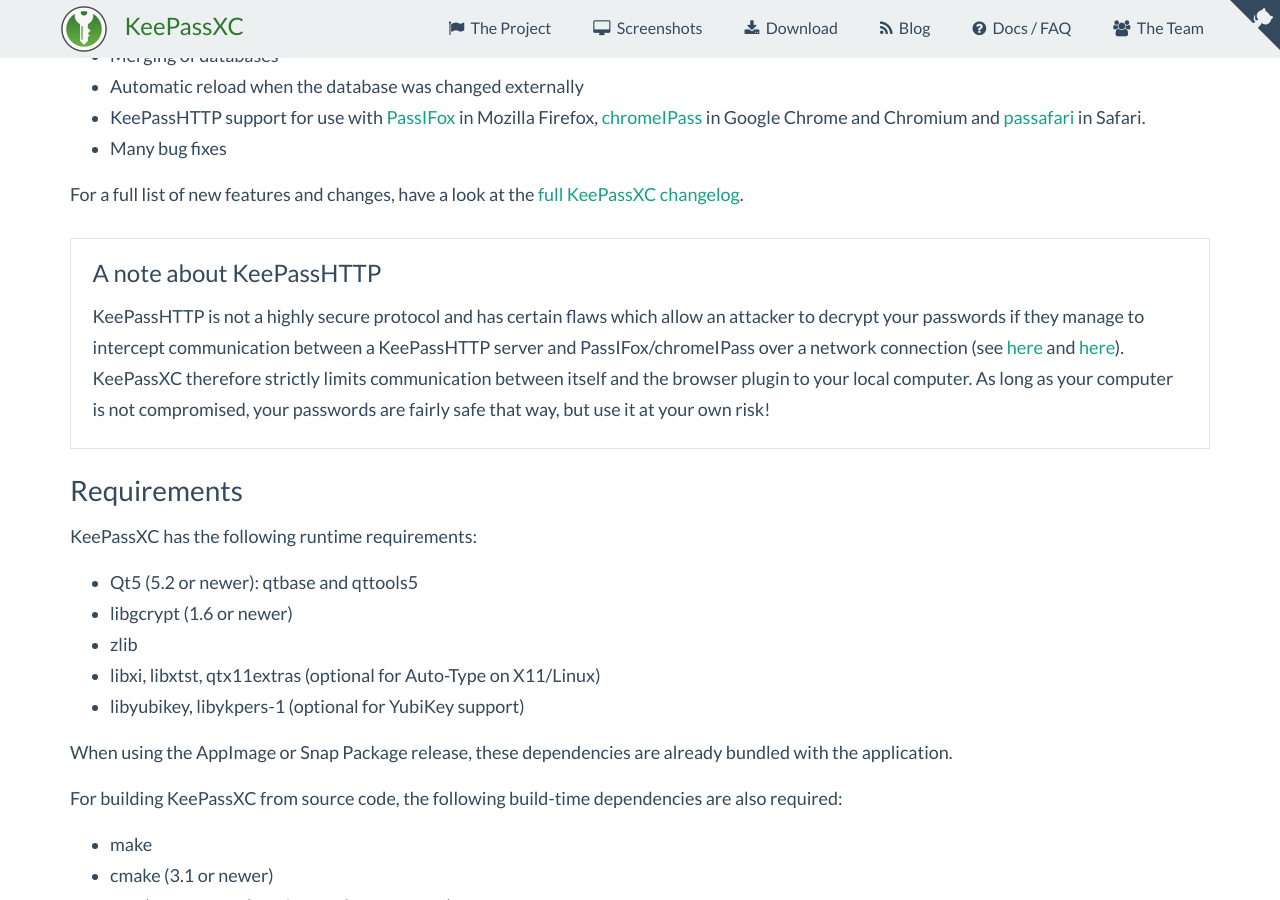
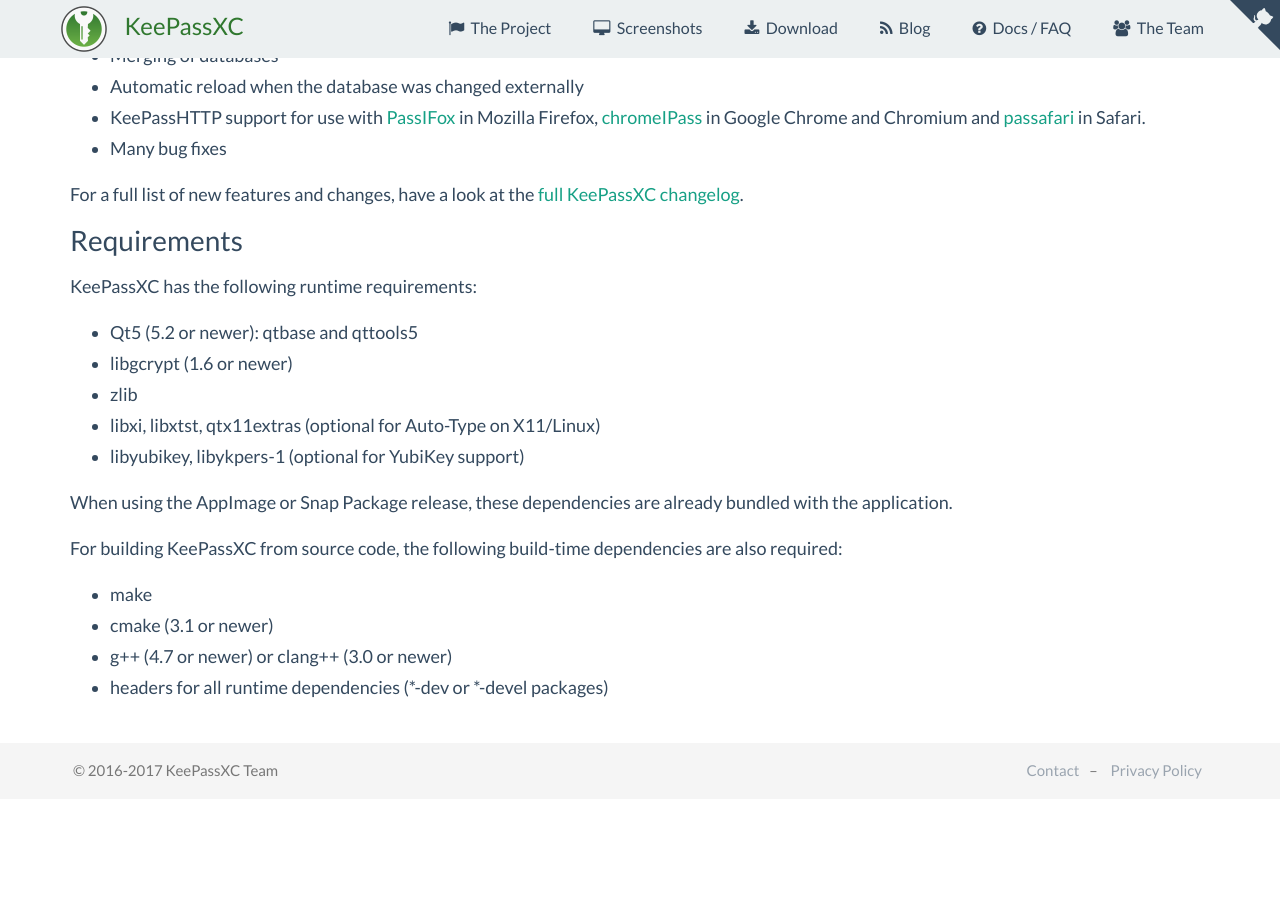
Before and after one commit to keepassxreboot/keepassxc-org, a Jekyll site: the page built from project.html, in a window 1280 px wide and 900 px high, scrolled down 635 px. Built offline with Jekyll 4.4.1, drawn with Linux system fonts in a browser that asks for light colours; comment, search, counter and statistics services are not loaded; after the commit the page ends 1434 px from its top, so only the background shows below that.

Commit message:
Remove note about KeePassHTTP
I am helping to edit a guide to using KeePassXC, and found that the author had inserted a warning: "If your machine is compromised, an attacker can intercept the communication between your browser plug-in and KeePassXC." I believe that was motivated by the warning text here. As noted in https://github.com/pfn/keepasshttp/issues/258 and https://github.com/keepassxreboot/keepassxc/issues/147, communicating via HTTP with localhost is safe, since an attacker who can intercept localhost communications can just read your passwords directly.

Since localhost-only is now the default mode in KeePassHTTP, I think this note just creates confusion and unnecessary fear among users.

```diff
--- a/project.html
+++ b/project.html
@@ -35,15 +35,6 @@
     <p> For a full list of new features and changes, have a look at the
         <a href="https://github.com/keepassxreboot/keepassxc/wiki/KeePassXC-Changelog">full KeePassXC changelog</a>.
 
-    <div class="info">
-        <h6>A note about KeePassHTTP</h6>
-        <p>KeePassHTTP is not a highly secure protocol and has certain flaws which allow an attacker to decrypt your
-            passwords if they manage to intercept communication between a KeePassHTTP server and PassIFox/chromeIPass over a
-            network connection (see <a href="https://github.com/pfn/keepasshttp/issues/258">here</a> and <a
-                    href="https://github.com/keepassxreboot/keepassxc/issues/147">here</a>). KeePassXC therefore strictly
-            limits communication between itself and the browser plugin to your local computer. As long as your computer is
-            not compromised, your passwords are fairly safe that way, but use it at your own risk!
-    </div>
 </div>
 
 <div id="requirements">
```
